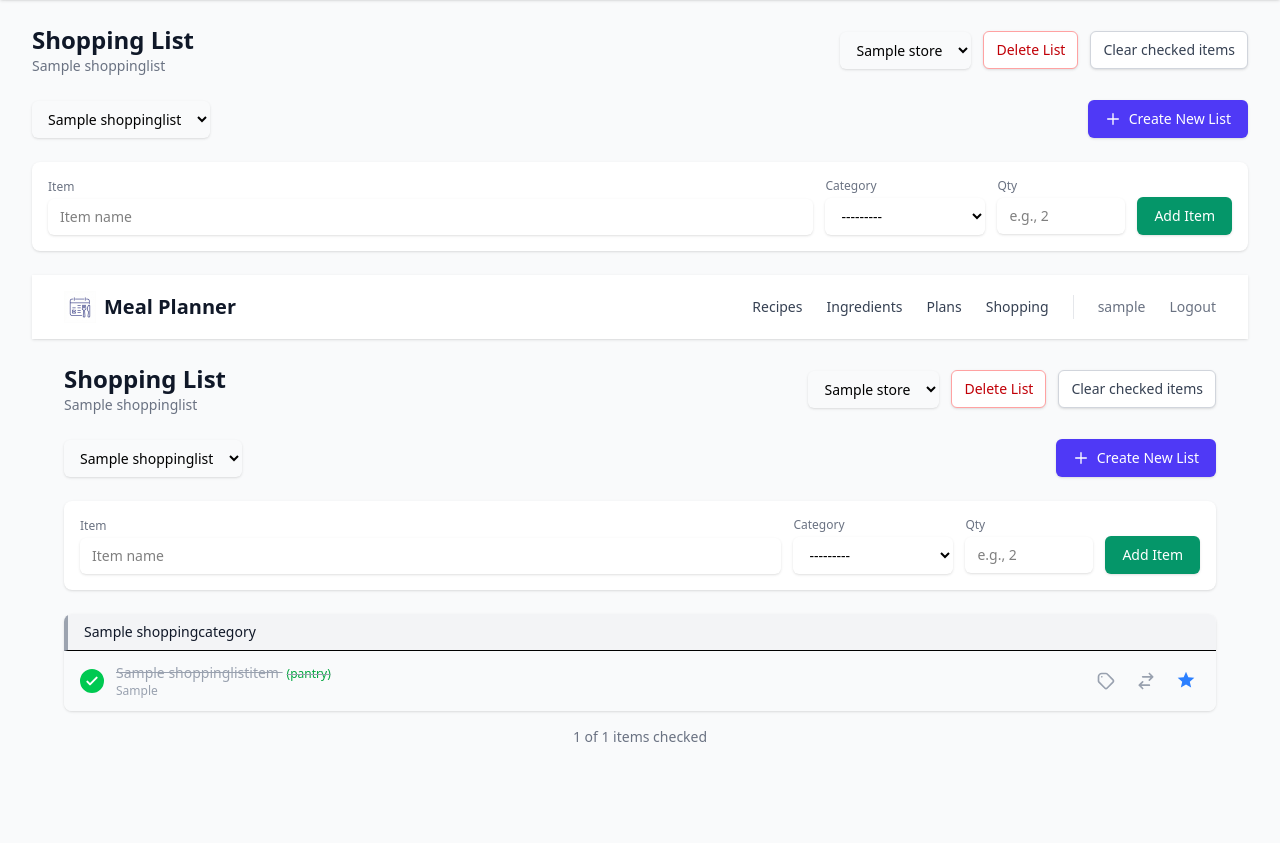
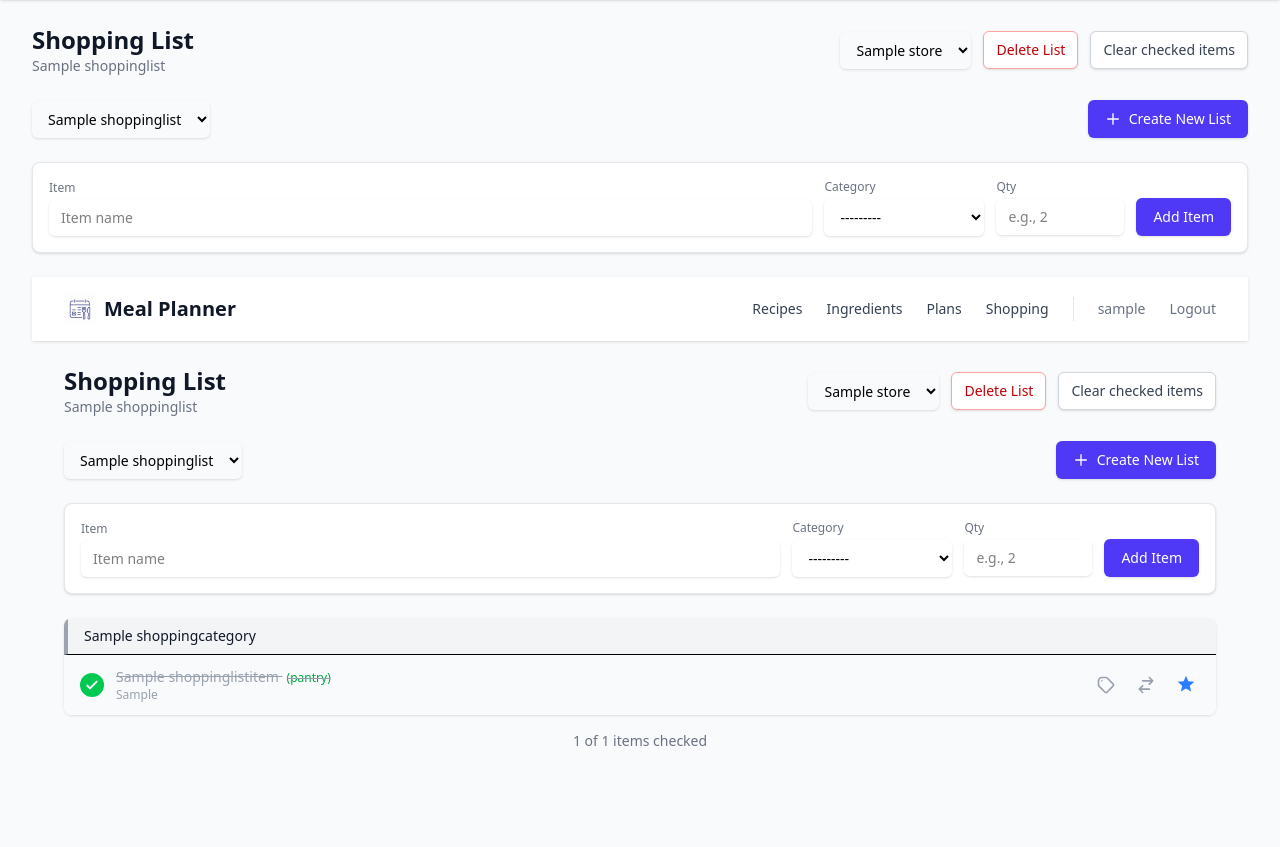
Before and after one commit to yulqen/mealplanner, a Django app: page /shopping/ in a window 1280 px wide. Shown: the part 64-911 px from the top of the page. Before the commit the page ends 806 px from the top, so only its background shows below. Run offline with Django 5.2, Linux system fonts and the light colour scheme; a user stored in the database is signed in; tables that the repository leaves empty hold one stand-in row (values such as "Sample post"); style sheets or scripts are compiled from the project's sources.

Commit message:
refactor: remove custom emerald styling from shopping list

```diff
--- a/core/static/core/css/input.css
+++ b/core/static/core/css/input.css
@@ -1,18 +1,4 @@
 @import "tailwindcss";
-
-@theme {
-    --color-emerald-50: #ecfdf5;
-    --color-emerald-100: #d1fae5;
-    --color-emerald-200: #a7f3d0;
-    --color-emerald-300: #6ee7b7;
-    --color-emerald-400: #34d399;
-    --color-emerald-500: #10b981;
-    --color-emerald-600: #059669;
-    --color-emerald-700: #047857;
-    --color-emerald-800: #065f46;
-    --color-emerald-900: #064e3b;
-    --color-emerald-950: #022c22;
-}
 
 /* HTMX indicator - hide by default, show when request is in progress */
 .htmx-indicator {
--- a/core/templates/core/shopping_list.html
+++ b/core/templates/core/shopping_list.html
@@ -127,7 +127,7 @@
 
     {% if shopping_list %}
     <!-- Add Item Form -->
-    <div class="bg-white rounded-lg shadow-sm p-3 sm:p-4 border-2 border-emerald-500 sm:border-none" id="add-item-form">
+    <div class="bg-white rounded-lg shadow-sm p-3 sm:p-4 border border-gray-200" id="add-item-form">
         <form id="shopping-add-form"
               hx-post="{% url 'shopping_add' shopping_list.pk %}"
               hx-target="#shopping-items-list"
@@ -142,7 +142,7 @@
                            name="name"
                            id="item-name"
                            autocomplete="off"
-                           class="block w-full rounded-md border-emerald-300 sm:border-gray-300 shadow-sm focus:border-emerald-500 focus:ring-emerald-500 text-lg sm:text-sm px-3 py-3 sm:py-2"
+                           class="block w-full rounded-md border-gray-300 shadow-sm focus:border-indigo-500 focus:ring-indigo-500 text-lg sm:text-sm px-3 py-3 sm:py-2"
                            placeholder="Item name"
                            required>
                     <input type="hidden" name="ingredient_id" id="ingredient-id" value="">
@@ -152,7 +152,7 @@
                 <!-- Mobile only Add button -->
                 <div class="flex items-end sm:hidden">
                     <button type="submit"
-                            class="px-6 py-3 border border-transparent text-base font-bold rounded-md shadow-sm text-white bg-emerald-600 hover:bg-emerald-700 active:bg-emerald-800 h-[52px]">
+                            class="px-6 py-3 border border-transparent text-base font-bold rounded-md shadow-sm text-white bg-indigo-600 hover:bg-indigo-700 active:bg-indigo-800 h-[52px]">
                         Add
                     </button>
                 </div>
@@ -164,7 +164,7 @@
                     <label for="item-category" class="block text-xs font-medium text-gray-500 mb-1">Category</label>
                     <select name="category"
                             id="item-category"
-                            class="block w-full rounded-md border-gray-300 shadow-sm focus:border-emerald-500 focus:ring-emerald-500 text-base sm:text-sm px-3 py-2">
+                            class="block w-full rounded-md border-gray-300 shadow-sm focus:border-indigo-500 focus:ring-indigo-500 text-base sm:text-sm px-3 py-2">
                         <option value="">---------</option>
                         {% for cat in categories %}
                         <option value="{{ cat.pk }}">{{ cat.name }}</option>
@@ -176,14 +176,14 @@
                     <input type="text"
                            name="quantities"
                            id="item-quantities"
-                           class="block w-full rounded-md border-gray-300 shadow-sm focus:border-emerald-500 focus:ring-emerald-500 text-base sm:text-sm px-3 py-2"
+                           class="block w-full rounded-md border-gray-300 shadow-sm focus:border-indigo-500 focus:ring-indigo-500 text-base sm:text-sm px-3 py-2"
                            placeholder="e.g., 2">
                 </div>
             </div>
 
             <!-- Desktop Add button -->
             <button type="submit"
-                    class="hidden sm:inline-flex items-center px-4 py-2 border border-transparent text-sm font-medium rounded-md shadow-sm text-white bg-emerald-600 hover:bg-emerald-700 active:bg-emerald-800">
+                    class="hidden sm:inline-flex items-center px-4 py-2 border border-transparent text-sm font-medium rounded-md shadow-sm text-white bg-indigo-600 hover:bg-indigo-700 active:bg-indigo-800">
                 Add Item
             </button>
         </form>
```
